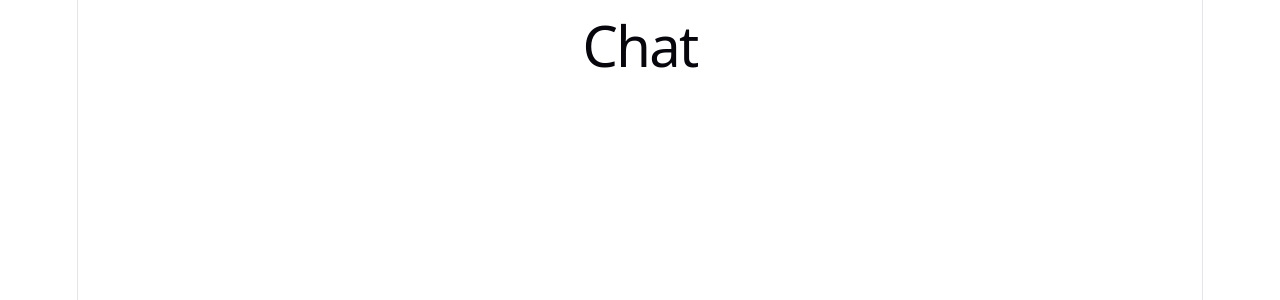
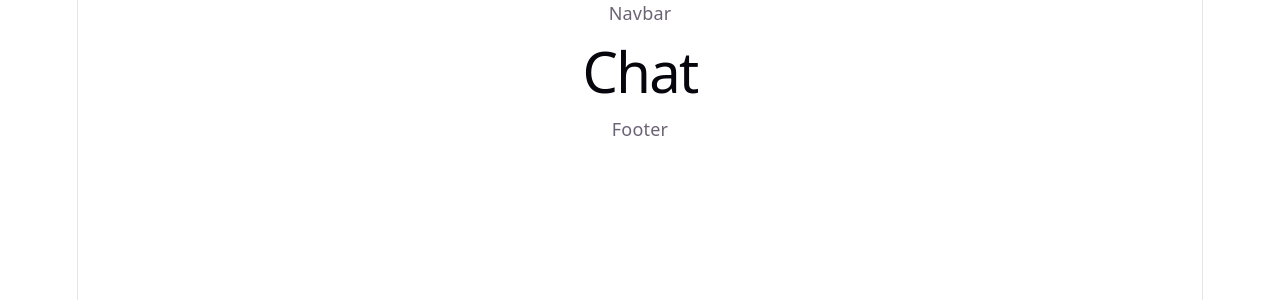
Before and after one commit to lup62/T-ACCAT-T-VENN, a React (Vite) app in the folder client/: page /chat in a window 1280 px wide. Shown: the top 300 px of the page. Built offline with nearby package versions, Linux system fonts and the light colour scheme.

Commit message:
modifica Routes con MainLayout

```diff
--- a/client/src/routes/AppRoutes.jsx
+++ b/client/src/routes/AppRoutes.jsx
@@ -5,18 +5,21 @@ import RegisterPage from '../pages/Register/RegisterPage.jsx'
 import AnnunciPage from '../pages/Annunci/AnnunciPage.jsx'
 import ProfiloPage from '../pages/Profilo/ProfiloPage.jsx'
 import ChatPage from '../pages/Chat/ChatPage.jsx'
+import MainLayout from '../layouts/MainLayout.jsx'
 
 function AppRoutes() {
-  return (
-    <Routes>
-      <Route path="/" element={<HomePage />} />
-      <Route path="/login" element={<LoginPage />} />
-      <Route path="/register" element={<RegisterPage />} />
-      <Route path="/annunci" element={<AnnunciPage />} />
-      <Route path="/profilo" element={<ProfiloPage />} />
-      <Route path="/chat" element={<ChatPage />} />
-    </Routes>
-  )
+    return (
+        <Routes>
+            <Route path="/" element={<MainLayout />}>
+                <Route index element={<HomePage />} />
+                <Route path="login" element={<LoginPage />} />
+                <Route path="register" element={<RegisterPage />} />
+                <Route path="annunci" element={<AnnunciPage />} />
+                <Route path="profilo" element={<ProfiloPage />} />
+                <Route path="chat" element={<ChatPage />} />
+            </Route>
+        </Routes>
+    );
 }
 
 export default AppRoutes
```
